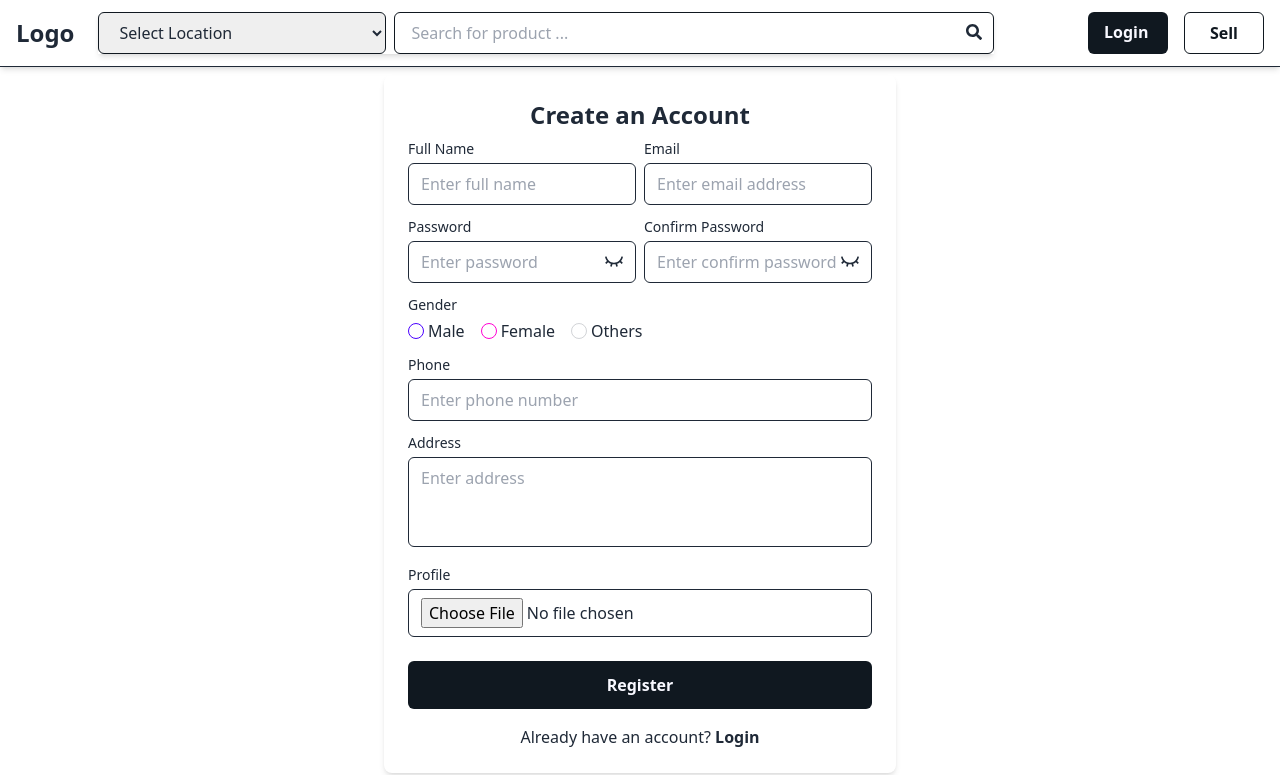
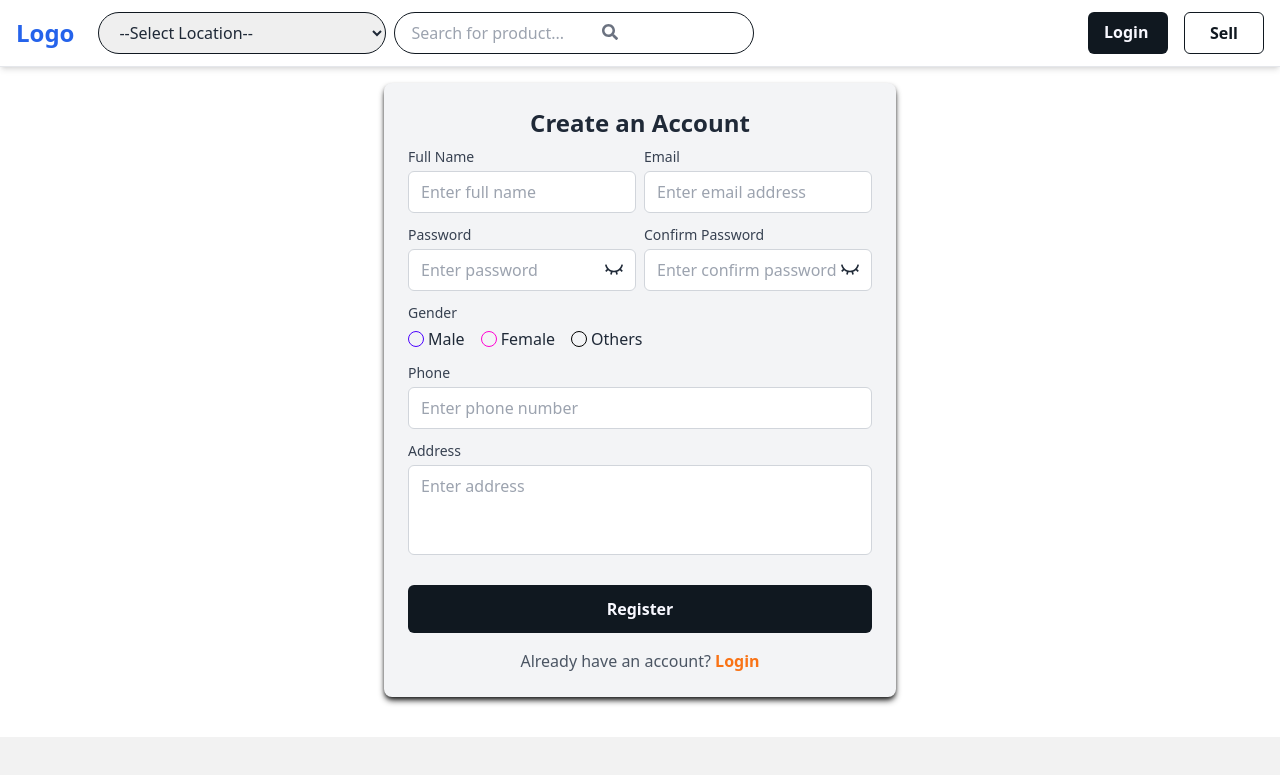
Before and after one commit to 41saurab/ecom, a React (Vite) app in the folder frontend/: page /register in a window 1280 px wide. Shown: the top 775 px of the page. Built offline with nearby package versions, Linux system fonts and the light colour scheme.

Commit message:
first commit

```diff
--- a/frontend/src/components/Navbar.jsx
+++ b/frontend/src/components/Navbar.jsx
@@ -6,48 +6,52 @@ const Navbar = () => {
   const [isMenuOpen, setIsMenuOpen] = useState(false);
 
   return (
-    <nav className="border-b shadow-md">
+    <nav className="border-b shadow-md ">
       <div className="container mx-auto px-4 py-3 flex justify-between items-center">
         <div className="flex items-center">
+          <div>
             <button onClick={() => setIsMenuOpen(!isMenuOpen)} className="md:hidden text-gray-600 ">
               <FaBars />
             </button>
             <Link to={"/"} className="text-xl md:text-2xl font-bold text-blue-600 me-6">
               Logo
             </Link>
+          </div>
 
-          <div className={`absolute left-0 right-0 top-16 shadow-md md:static md:flex md:items-center md:space-x-2 ${isMenuOpen ? "block" : "hidden"}`}>
+          <div className={`absolute left-0 right-0 top-16  md:static md:flex md:items-center md:space-x-2 ${isMenuOpen ? "block" : "hidden"}`}>
             <div className="flex flex-col md:flex-row items-start md:items-center space-y-2 md:space-y-0 md:space-x-2">
-              <select className="border border-black-color rounded-md px-4 py-2 w-full md:w-72">
-                <option className="bg-black-color text-white-color">Select Location</option>
-                <option className="bg-black-color text-white-color">New York</option>
-                <option className="bg-black-color text-white-color">Los Angeles</option>
-                <option className="bg-black-color text-white-color">San Francisco</option>
-                <option className="bg-black-color text-white-color">Chicago</option>
+              <select className="border border-[#101820] rounded-full px-4 py-2 w-full md:w-72">
+                <option className="bg-[#101820] text-[#F8F8FF]">--Select Location--</option>
+                <option className="bg-[#101820] text-[#F8F8FF]">New York</option>
+                <option className="bg-[#101820] text-[#F8F8FF]">Los Angeles</option>
+                <option className="bg-[#101820] text-[#F8F8FF]">San Francisco</option>
+                <option className="bg-[#101820] text-[#F8F8FF]">Chicago</option>
               </select>
 
+              <div className="flex items-center justify-center">
                 <div className="relative w-full md:w-[400px] lg:w-[600px]">
-                <input type="text" placeholder="Search for product ..." className="w-full border border-[#101820] rounded-md px-4 py-2 pr-10" />
-                <FaSearch className="absolute right-3 top-3 text-gray-500" />
+                  <input type="text" placeholder="Search for product..." className="w-[60%]  rounded-full border border-[#101820] px-4 py-2 pr-10" />
+                </div>
+                <FaSearch className="absolute left-[47%] top-6 text-gray-500 cursor-pointer " />
               </div>
             </div>
           </div>
         </div>
 
         <div className="hidden md:flex space-x-4">
-          <Link to={"/login"} className="bg-black-color text-white-color px-4 py-2 rounded-md hover:bg-blue-700 w-[80px] font-semibold">
+          <Link to={"/login"} className="bg-[#101820] text-[#F8F8FF] px-4 py-2 rounded-md hover:bg-[#101820] w-[80px] font-semibold">
             Login
           </Link>
-          <button className="border border-black-color text-black-color hover:bg-black-color hover:text-white-color transition-all ease-in-out duration-300 delay-100 px-4 py-2 rounded-md hover:bg-blue-50 w-[80px] font-semibold">Sell</button>
+          <button className="border border-[#101820] text-[#101820] hover:bg-[#101820] hover:text-[#F8F8FF] transition-all ease-in-out duration-300 delay-100 px-4 py-2 rounded-md w-[80px] font-semibold">Sell</button>
         </div>
       </div>
 
       {isMenuOpen && (
         <div className="md:hidden flex justify-center space-x-4 py-3">
-          <Link to={"/login"} className="bg-black-color text-white-color px-4 py-2 rounded-md hover:bg-blue-700 w-[80px]">
+          <Link to={"/login"} className="bg-[#101820] text-[#F8F8FF] px-4 py-2 rounded-md hover:bg-black w-[80px]">
             Login
           </Link>
-          <button className="border border-[#101820] text-black-color hover:bg-black-color hover:text-white-color transition ease-in-out delay-150 px-4 py-2 rounded-md hover:bg-blue-50 w-[80px]">Sell</button>
+          <button className="border border-[#101820] text-[#101820] hover:bg-[#101820] hover:text-[#F8F8FF] transition ease-in-out delay-150 px-4 py-2 rounded-md w-[80px]">Sell</button>
         </div>
       )}
     </nav>
--- a/frontend/src/components/subComponents/FormComponents.jsx
+++ b/frontend/src/components/subComponents/FormComponents.jsx
@@ -83,7 +83,7 @@ export const RadioField = ({ label, name, control, errorMsg, options }) => {
               type="radio"
               value={option.value}
               className={`radio radio-xs me-1
-            ${option.value === "male" ? "radio-primary" : option.value === "female" ? "radio-secondary" : "radio border-black"}`}
+            ${option.value === "male" ? "radio-primary" : option.value === "female" ? "radio-secondary" : "radio border border-black"}`}
             />
             {option.label}
           </label>
@@ -110,21 +110,21 @@ export const TextAreaField = ({ label, name, control, errorMsg, placeholder }) =
   );
 };
 
-export const FileField = ({ label, name, control, errorMsg }) => {
-  const { field } = useController({
-    control: control,
-    name: name,
-  });
-  return (
-    <div>
-      <label htmlFor={name} className="block text-sm font-medium text-gray-700 mb-1">
-        {label}
-      </label>
-      <input {...field} id={name} type="file" className={`w-full px-3 py-2 border ${errorMsg ? "border-red-500" : "border-gray-300"} rounded-md focus:outline-none focus:border-blue-500`} />
-      {errorMsg && <ErrorMsg message={errorMsg} />}
-    </div>
-  );
-};
+// export const FileField = ({ label, name, control, errorMsg }) => {
+//   const { field } = useController({
+//     control: control,
+//     name: name,
+//   });
+//   return (
+//     <div>
+//       <label htmlFor={name} className="block text-sm font-medium text-gray-700 mb-1">
+//         {label}
+//       </label>
+//       <input {...field} id={name} type="file" className={`w-full px-3 py-2 border ${errorMsg ? "border-red-500" : "border-gray-300"} rounded-md focus:outline-none focus:border-blue-500`} />
+//       {errorMsg && <ErrorMsg message={errorMsg} />}
+//     </div>
+//   );
+// };
 
 export const ErrorMsg = ({ message }) => (
   <span className="text-red-500 text-sm flex items-center mt-1">
--- a/frontend/src/pages/Login.jsx
+++ b/frontend/src/pages/Login.jsx
@@ -28,15 +28,14 @@ const Login = () => {
 
   return (
     <div className="flex flex-col justify-center items-center w-full p-2 h-[80vh]">
-      <form onSubmit={handleSubmit(submitRegistration)} className="w-full max-w-lg bg-gray-100 shadow-md rounded-lg p-6">
+      <form onSubmit={handleSubmit(submitRegistration)} className="w-full max-w-lg bg-gray-100 shadow-md shadow-[#1e1e1e] h-fit rounded-lg p-6">
         <h1 className="text-center text-2xl font-bold text-gray-800 mb-2">Create an Account</h1>
         <div className="space-y-3">
           <InputField label="Email" name="email" type="email" control={control} placeholder={"Enter email address"} errorMsg={errors?.email?.message} />
-
           <PasswordField label="Password" name="password" control={control} placeholder={"Enter password"} errorMsg={errors?.password?.message} showPassword={showPassword} togglePasswordVisibility={togglePasswordVisibility} />
         </div>
 
-        <button type="submit" className="mt-6 w-full py-3 bg-black-color text-white-color rounded-md font-semibold transition-all">
+        <button type="submit" className="mt-6 w-full py-3 bg-[#101820] text-[#F8F8FF] rounded-md font-semibold transition-all">
           Login
         </button>
 
--- a/frontend/src/pages/Register.jsx
+++ b/frontend/src/pages/Register.jsx
@@ -2,7 +2,7 @@ import React, { useState } from "react";
 import { useForm } from "react-hook-form";
 import * as Yup from "yup";
 import { yupResolver } from "@hookform/resolvers/yup";
-import { FileField, InputField, PasswordField, RadioField, SelectField, TextAreaField } from "../components/subComponents/FormComponents";
+import { InputField, PasswordField, RadioField, TextAreaField } from "../components/subComponents/FormComponents";
 import { Link } from "react-router-dom";
 
 const App = () => {
@@ -17,7 +17,6 @@ const App = () => {
     confirmPassword: Yup.string()
       .oneOf([Yup.ref("password")], "Passwords must match")
       .required("Confirm password is required."),
-
     gender: Yup.string()
       .matches(/^(male|female|others)$/, "Invalid gender")
       .required("Gender is required."),
@@ -45,8 +44,8 @@ const App = () => {
   };
 
   return (
-    <div className="flex flex-col justify-center items-center w-full p-2">
-      <form onSubmit={handleSubmit(submitRegistration)} className="w-full max-w-lg bg-gray-100 shadow-md rounded-lg p-6">
+    <div className="flex flex-col justify-center items-center w-full p-2 py-4 overflow-hidden">
+      <form onSubmit={handleSubmit(submitRegistration)} className="w-full max-w-lg bg-gray-100 shadow-md shadow-[#1e1e1e] h-fit rounded-lg p-6">
         <h1 className="text-center text-2xl font-bold text-gray-800 mb-2">Create an Account</h1>
         <div className="space-y-3">
           <div className="grid grid-cols-2 gap-2">
@@ -72,10 +71,10 @@ const App = () => {
           />
           <InputField label="Phone" name="phone" type="tel" placeholder={"Enter phone number"} control={control} errorMsg={errors?.phone?.message} />
           <TextAreaField label="Address" name="address" placeholder={"Enter address"} control={control} errorMsg={errors?.address?.message} />
-          <FileField label="Profile" name="profile" control={control} errorMsg={errors?.profile?.message} />
+          {/* <FileField label="Profile" name="profile" control={control} errorMsg={errors?.profile?.message} /> */}
         </div>
 
-        <button type="submit" className="mt-6 w-full py-3 bg-black-color text-white-color rounded-md font-semibold hover:bg-orange-600 transition-all">
+        <button type="submit" className="mt-6 w-full py-3 bg-[#101820] text-[#F8F8FF] rounded-md font-semibold hover:bg-orange-600 transition-all">
           Register
         </button>
 
--- a/frontend/tailwind.config.js
+++ b/frontend/tailwind.config.js
@@ -2,10 +2,6 @@
 export default {
   content: ["./index.html", "./src/**/*.{js,ts,jsx,tsx}"],
   theme: {
-    colors: {
-      "black-color": "#101820",
-      "white-color": "#F8F8FF",
-    },
     extend: {},
   },
   plugins: [require("daisyui")],
```
Lines whose indentation alone changed are shown as unchanged.
